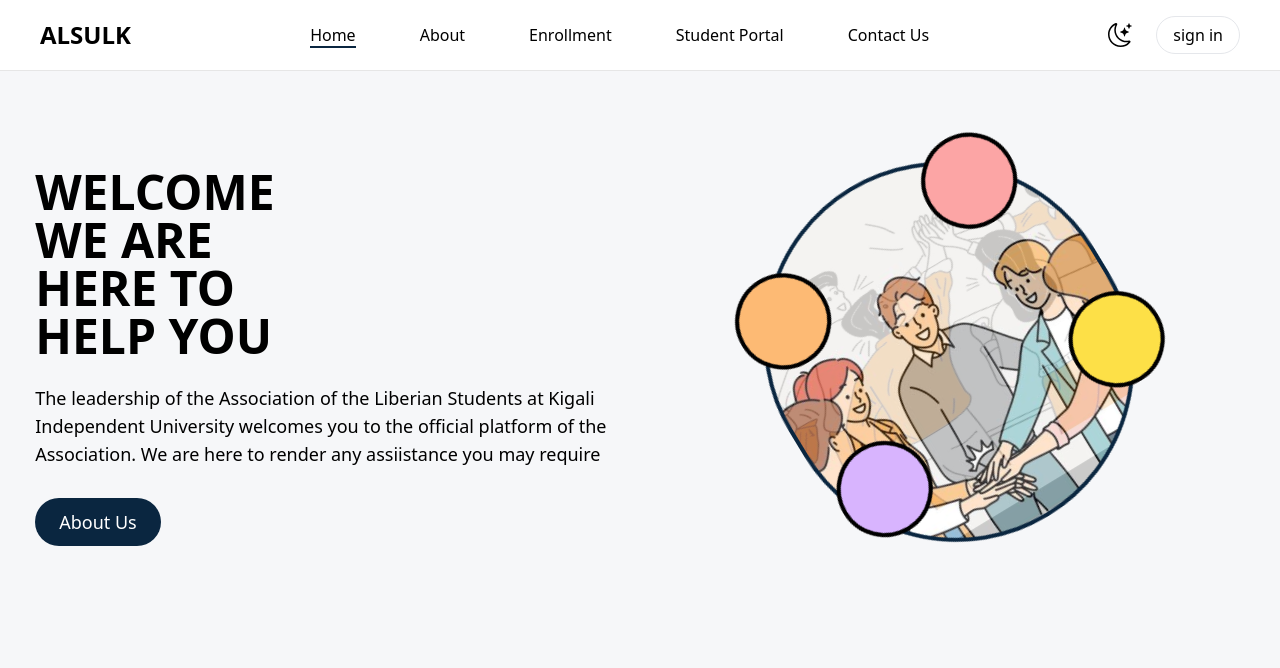
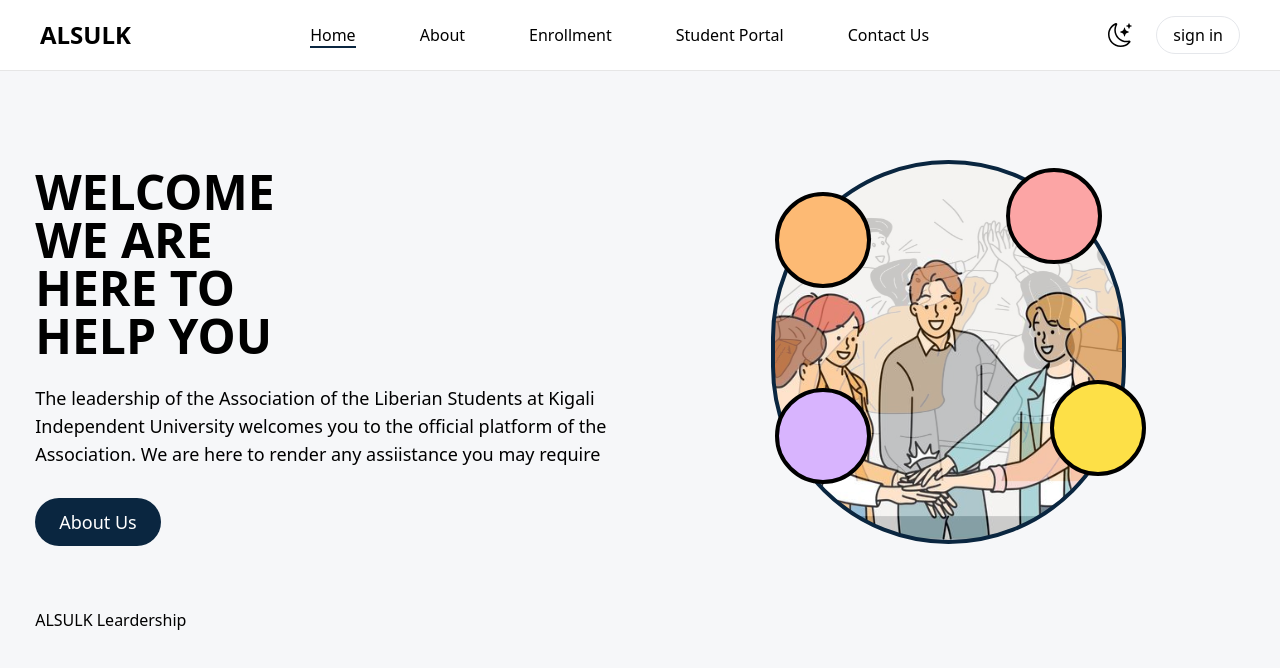
Before and after one commit to mulbahoplanojames/Harmony_Coalition_Project, a React (Vite) app: page / in a window 1280 px wide. Shown: the top 668 px of the page. Built offline with nearby package versions, Linux system fonts and the light colour scheme.

Commit message:
Working on the hero section of the home page

```diff
--- /dev/null
+++ b/src/Components/Team/Team.jsx
@@ -0,0 +1,13 @@
+const Team = () => {
+  return (
+    <>
+      <div className="">
+        <h1 className="">ALSULK Leardership</h1>
+
+        <div className=""></div>
+      </div>
+    </>
+  );
+};
+
+export default Team;
--- a/src/Pages/Home/Home.jsx
+++ b/src/Pages/Home/Home.jsx
@@ -1,9 +1,11 @@
 import HomeHero from "../../Components/Home_Hero/HomeHero";
+import Team from "../../Components/Team/Team";
 
 const Home = () => {
   return (
     <div>
       <HomeHero />
+      <Team />
     </div>
   );
 };
--- a/src/index.css
+++ b/src/index.css
@@ -13,21 +13,38 @@
 
 @keyframes rotate1 {
   0% {
-    transform: rotate(0deg);
+    /* transform: rotate(0deg); */
     background: url(./assets/hero1.jpg);
     background-position: center;
     background-size: cover;
   }
   50% {
-    transform: rotate(180deg);
+    /* transform: rotate(180deg); */
     background: url(./assets/hero.jpg);
     background-position: center;
     background-size: cover;
   }
   100% {
-    transform: rotate(360deg);
+    /* transform: rotate(360deg); */
     background: url(./assets/hero1.jpg);
     background-position: center;
     background-size: cover;
   }
 }
+
+::-webkit-scrollbar {
+  width: 8px;
+  border-radius: 30px;
+}
+::-webkit-scrollbar-track {
+  background: #000;
+  border-radius: 20px;
+}
+::-webkit-scrollbar-thumb {
+  background: linear-gradient(to top, #1c3d5b);
+  height: 5px;
+  border-radius: 20px;
+}
+::-webkit-scrollbar-thumb:hover {
+  background: linear-gradient(#1c3d5b);
+}
```
